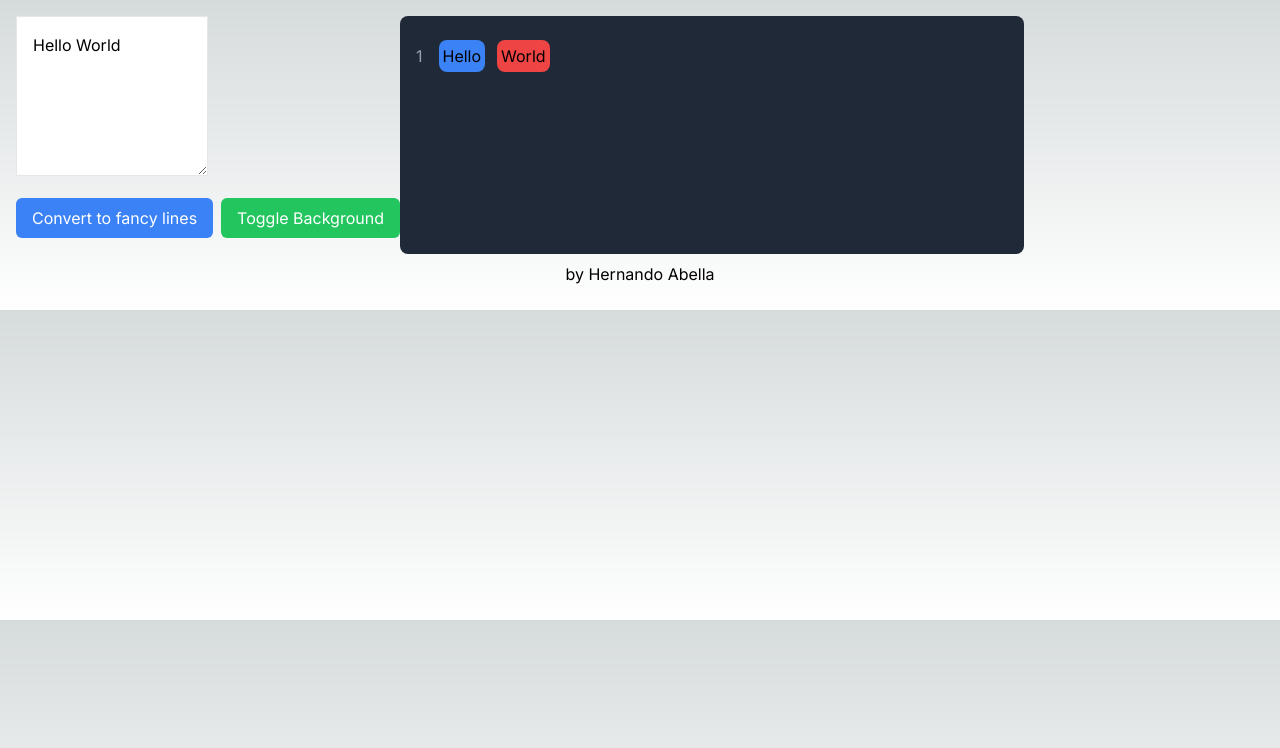
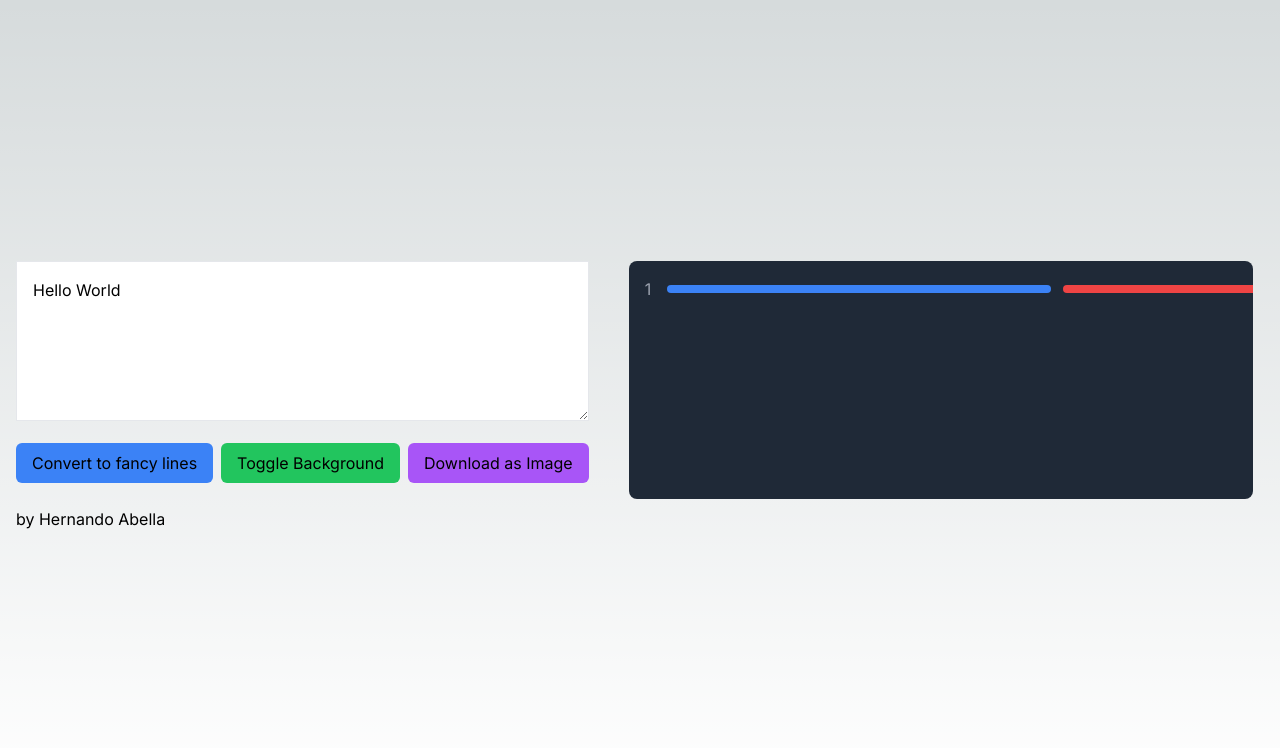
Before and after one commit to hernandoabella/fancy-code-lines, a Next.js app in the folder code-lines/: page / in a window 1280 px wide. Shown: the top 748 px of the page. Built offline with nearby package versions, Linux system fonts and the light colour scheme.

Commit message:
Update page.tsx

```diff
--- a/code-lines/app/page.tsx
+++ b/code-lines/app/page.tsx
@@ -1,12 +1,14 @@
 "use client";
 
-import React, { useState, useEffect } from "react";
+import React, { useState, useEffect, useRef } from "react";
+import html2canvas from "html2canvas";
 
 const Home = () => {
   const defaultCode = "Hello World";
   const [inputCode, setInputCode] = useState(defaultCode);
   const [codeLines, setCodeLines] = useState<JSX.Element[][]>([]);
   const [editorBg, setEditorBg] = useState("bg-gray-800");
+  const editorRef = useRef<HTMLDivElement>(null);
 
   // Función para procesar el código ingresado y convertirlo en líneas fancy
   const processCode = () => {
@@ -35,13 +37,19 @@
       const words = line.match(/\w+|[^\w\s]/g) || [];
       return words.map((word, wordIndex) => {
         const color = colors[(lineIndex + wordIndex) % colors.length];
+        const widthClasses = [
+          "w-96", // Long width
+          "w-64", // Medium width
+          "w-48", // Short width
+          "w-32", // Very short width
+        ];
+        const randomWidthClass =
+          widthClasses[Math.floor(Math.random() * widthClasses.length)];
         return (
           <div
             key={wordIndex}
-            className={`inline-block p-1 rounded-lg ${color}`}
-          >
-            {word}
-          </div>
+            className={`inline-block p-1 rounded-lg ${color} ${randomWidthClass}`}
+          ></div>
         );
       });
     });
@@ -57,6 +65,17 @@
     localStorage.setItem("editorBg", newBg);
   };
 
+  // Función para descargar el editor como imagen
+  const downloadEditorAsImage = async () => {
+    if (editorRef.current) {
+      const canvas = await html2canvas(editorRef.current);
+      const link = document.createElement("a");
+      link.href = canvas.toDataURL("image/png");
+      link.download = "code-editor.png";
+      link.click();
+    }
+  };
+
   // Ejecutar la función processCode al montar el componente
   useEffect(() => {
     processCode();
@@ -67,39 +86,52 @@
   }, []);
 
   return (
+    <div className="flex justify-center items-center h-screen w-full">
       <div className="container mx-auto p-4">
-      <div className="flex">
+        <div className="flex gap-10">
           <div>
             <textarea
-            className="h-40 p-4 border mb-4 w-1/2"
+              className="h-40 p-4 border mb-4 w-full"
               value={inputCode}
               onChange={(e) => setInputCode(e.target.value)}
               placeholder="Ingresa tu código aquí..."
             ></textarea>
             <br />
             <button
-            className="bg-blue-500 text-white px-4 py-2 rounded-md mb-4 mr-2"
+              className="bg-blue-500  px-4 py-2 rounded-md mb-4 mr-2"
               onClick={processCode}
             >
               Convert to fancy lines
             </button>
             <button
-            className="bg-green-500 text-white px-4 py-2 rounded-md mb-4"
+              className="bg-green-500 px-4 py-2 rounded-md mb-4 mr-2"
               onClick={toggleEditorBg}
             >
               Toggle Background
             </button>
+            <button
+              className="bg-purple-500  px-4 py-2 rounded-md mb-4"
+              onClick={downloadEditorAsImage}
+            >
+              Download as Image
+            </button>
           </div>
-        <div className={`w-1/2 whitespace-pre p-4 rounded-lg ${editorBg}`}>
+          <div
+            ref={editorRef}
+            className={`w-1/2 whitespace-pre p-4 rounded-lg ${editorBg} overflow-x-auto`}
+          >
             {codeLines.map((line, lineIndex) => (
               <div key={lineIndex} className="flex items-center">
-              <div className="line-number text-gray-400 pr-4">{lineIndex + 1}</div>
+                <div className="line-number text-gray-400 pr-4">
+                  {lineIndex + 1}
+                </div>
                 <div className="flex gap-3 py-2">{line}</div>
               </div>
             ))}
           </div>
         </div>
-      <footer className="text-center py-2">by Hernando Abella</footer>
+        <footer className="py-2">by Hernando Abella</footer>
+      </div>
     </div>
   );
 };
```
Lines whose indentation alone changed are shown as unchanged.
